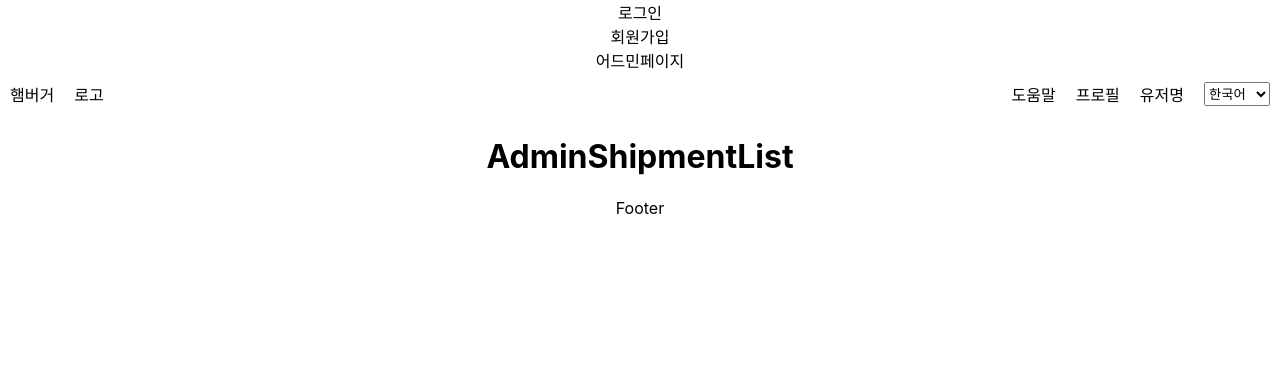
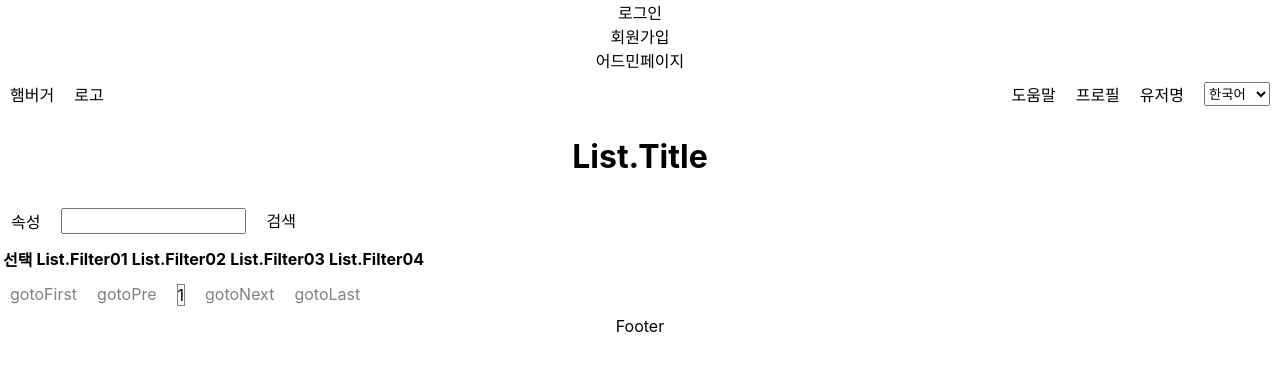
Before and after one commit to Abba-Zone/eabbashop_web, a React (Create React App) app in the folder frontend/: page /admin/shipment in a window 1280 px wide. Shown: the top 370 px of the page. Built offline with nearby package versions, Linux system fonts and the light colour scheme.

Commit message:
🚀FEAT:Apply Components To Page

```diff
--- a/frontend/src/components/index.tsx
+++ b/frontend/src/components/index.tsx
@@ -38,3 +38,5 @@ export {default as AdminInvoiceBillAddressInfo} from "./admin/invoiceDetail/Admi
 export {default as AdminInvoiceMemberInfo} from "./admin/invoiceDetail/AdminInvoiceMemberInfo";
 export {default as AdminInvoiceOrderInfo} from "./admin/invoiceDetail/AdminInvoiceOrderInfo";
 export {default as AdminInvoiceProductInfo} from "./admin/invoiceDetail/AdminInvoiceProductInfo";
+/* Shipment List */
+export {default as ShipmentList} from "./admin/shipmentList/ShipmentList";
--- a/frontend/src/pages/admin/AdminOrderList.tsx
+++ b/frontend/src/pages/admin/AdminOrderList.tsx
@@ -27,7 +27,7 @@ const AdminOrderList: React.FC = () => {
       setOrders(totalAndOrderList.orders);
       setLastPage(totalAndOrderList.totalOrder === 0? 1:Math.floor((totalAndOrderList.totalOrder - 1)/pageSize) + 1);
     } catch (error) {
-      console.error('Error fetching inquiry list:', error);
+      console.error('Error fetching order list:', error);
     }
 },[pageNo, pageSize, filter, filterValue, sort, sortValue]);
 
--- a/frontend/src/pages/admin/AdminShipmentList.tsx
+++ b/frontend/src/pages/admin/AdminShipmentList.tsx
@@ -1,9 +1,65 @@
-import React from 'react';
+import React, { useCallback, useEffect, useState } from 'react';
+import { BottomButton, SearchSet, ShipmentList } from '../../components';
+import { getShipmentList_s } from '../../services/sale';
+import { useTranslation } from 'react-i18next';
 
 const AdminShipmentList: React.FC = () => {
+  const { t } = useTranslation();
+  const [shipments, setShipments] = useState<shipment[]>([]);
+  const [pageNo, setPageNo] = useState<number>(1);
+  const [pageSize, setPageSize] = useState<number>(10);
+  const [lastPage, setLastPage] = useState<number>(1);
+  const [filter, setFilter] = useState<number>(1);
+  const [filterValue, setFilterValue] = useState<string>("");
+  const [sort, setSort] = useState<string>("createdDateTime");
+  const [sortValue, setSortValue] = useState<string>("DESC");
+  const selectList: { select: string, selectName: string, selectType:string, itemList:string[]}[] =
+  [
+    {selectName:t("AdminShipment:List.Filter01"), select:'orderDetailID', selectType:'text', itemList:[]},
+    {selectName:t("AdminShipment:List.Filter02"), select:'name', selectType:'text', itemList:[]},
+    {selectName:t("AdminShipment:List.Filter03"), select:'invoiceNo', selectType:'text', itemList:[]},
+    {selectName:t("AdminShipment:List.Filter04"), select:'createdDateTime', selectType:'date', itemList:[]},
+  ];
+  const getShipmentList = useCallback (async () => {
+    try {
+      const totalAndShipmentList : shipmentList = await getShipmentList_s(pageNo, pageSize, filter, filterValue, sort, sortValue);
+      setShipments(totalAndShipmentList.shipments);
+      setLastPage(totalAndShipmentList.totalShipment === 0? 1:Math.floor((totalAndShipmentList.totalShipment - 1)/pageSize) + 1);
+    } catch (error) {
+      console.error('Error fetching shipment list:', error);
+    }
+},[pageNo, pageSize, filter, filterValue, sort, sortValue]);
+
+  const changePage = (move:number) =>{
+      setPageNo(move);
+  }
+  const changeSort = (sortName:string) => {
+    if (sortName === sort){
+      if(sortValue ==='ASC')
+        setSortValue('DESC')
+      else
+      setSortValue('ASC')
+    } else {
+      setSort(sortName);
+      setSortValue('ASC');
+    }
+  }
+  const changeFilter = (key:number, value:string) =>{
+    setFilter(key);
+    setFilterValue(value);
+  }
+
+  useEffect(() => {
+    getShipmentList(); // 비동기 함수 호출
+  }, [getShipmentList]);
+
   return (
     <div>
-      <h1>AdminShipmentList</h1>
+      <h1>
+      {t("AdminShipment:List.Title")}</h1>
+      <SearchSet selectList={selectList} searchClick={changeFilter}></SearchSet>
+      <ShipmentList shipments={shipments} changeSort={changeSort}></ShipmentList>
+      <BottomButton lastPage={lastPage} nowPage={pageNo} changePage={changePage}></BottomButton>
     </div>
   );
 };
```
